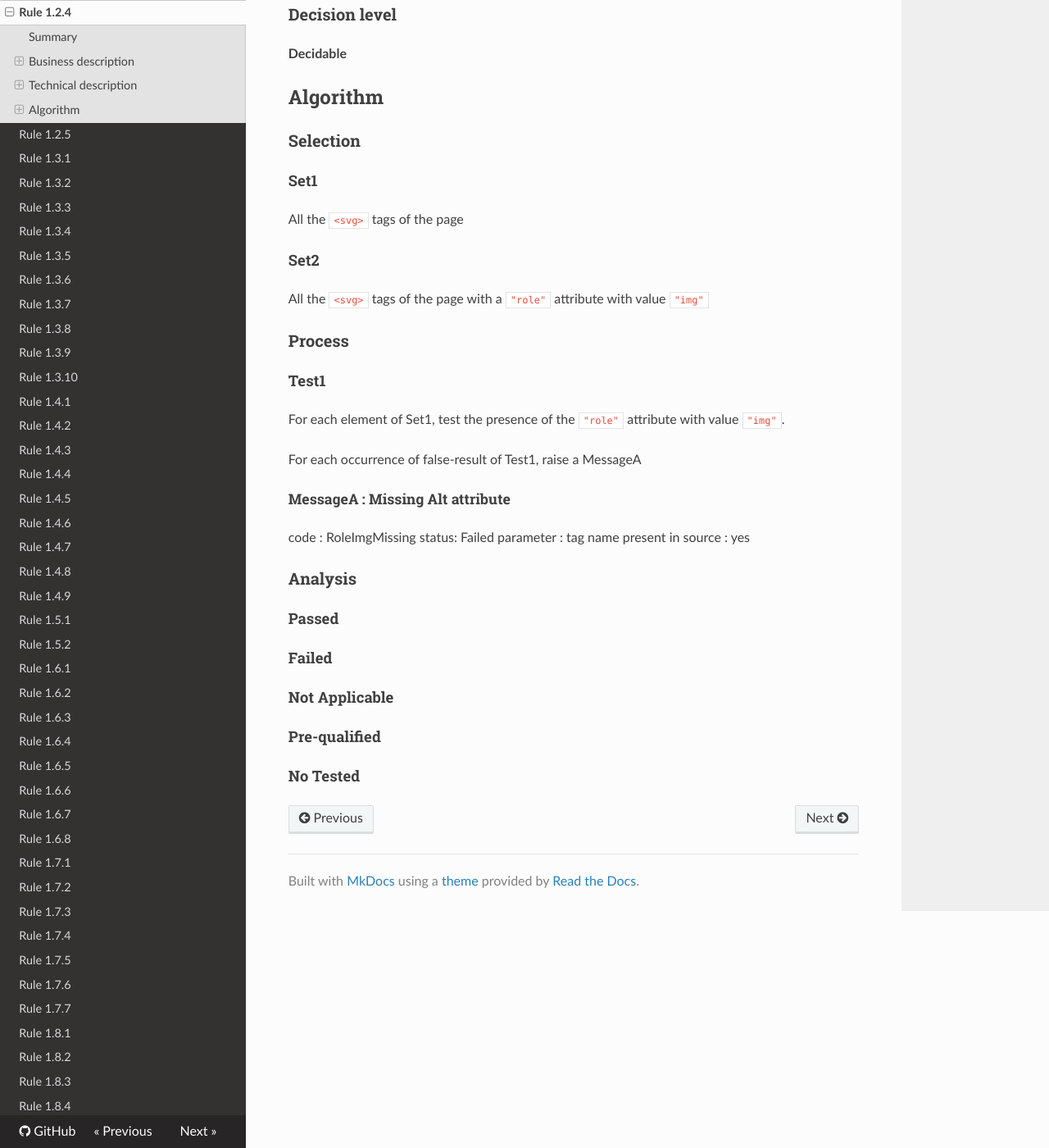
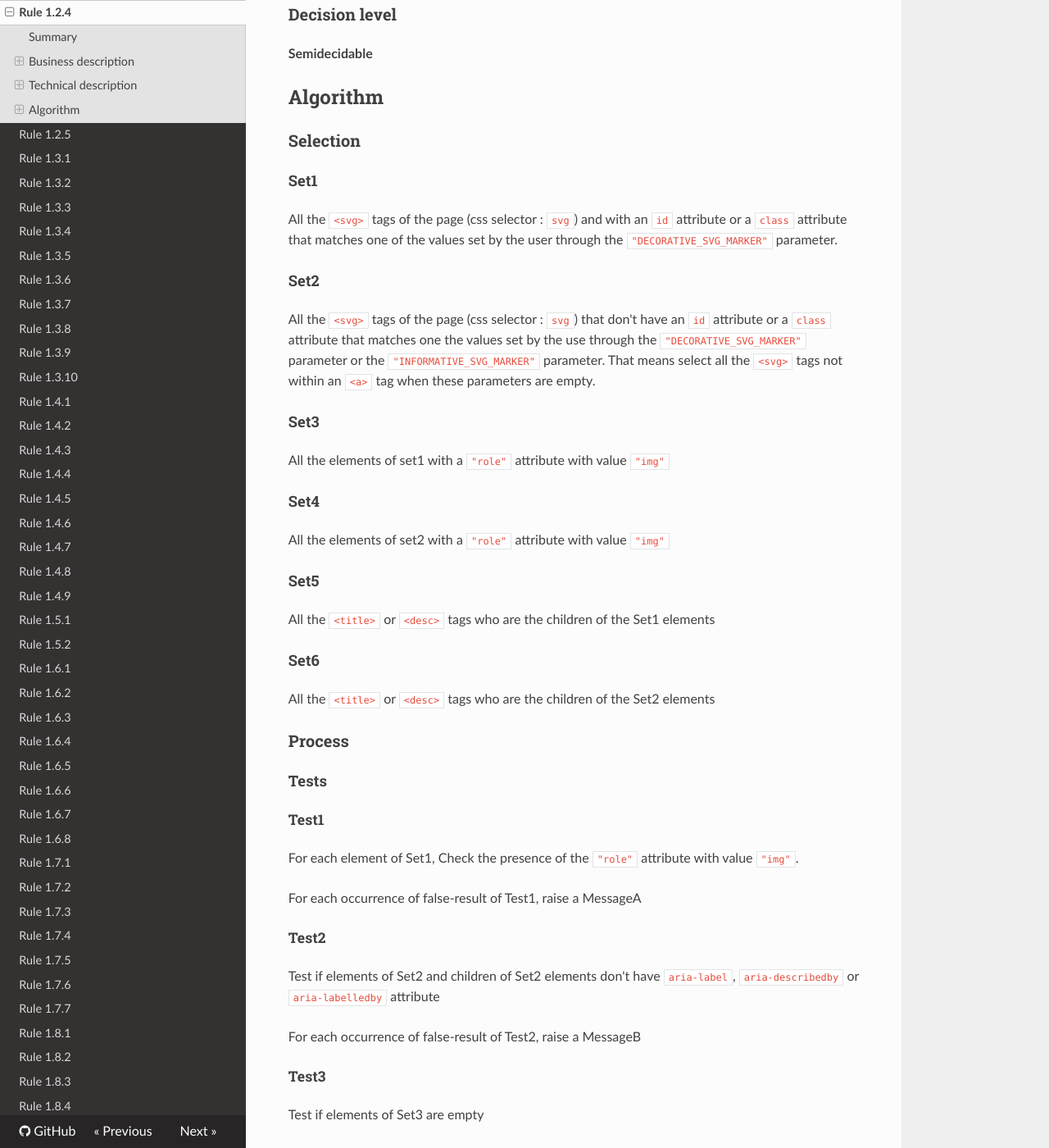
Before and after one commit to Tanaguru/Tanaguru-rules-RGAA-3-doc, an MkDocs documentation site: the page built from docs/Rule-1-2-4.md, in a window 1280 px wide and 1400 px high, scrolled down 1086 px. Shown: the whole window at 82% size. Built offline with MkDocs 1.6.1, drawn with Linux system fonts in a browser that asks for light colours; nearby versions of some CDN libraries; old or Windows-style settings are respelled for this version of MkDocs; some of the changed text lies outside the part shown.

Commit message:
Update Rule-1-2-4.md

```diff
--- a/docs/Rule-1-2-4.md
+++ b/docs/Rule-1-2-4.md
@@ -35,7 +35,7 @@ Chaque image vectorielle de d&eacute;coration (balise `<svg>`) non porteuse d'in
 
 ### Decision level
 
-**Decidable**
+**Semidecidable**
 
 ## Algorithm
 
@@ -43,35 +43,96 @@ Chaque image vectorielle de d&eacute;coration (balise `<svg>`) non porteuse d'in
 
 #### Set1
 
-All the `<svg>` tags of the page
+All the `<svg>` tags of the page (css selector : `svg`) and with an `id` attribute or a `class` attribute that matches one of the values set by the user through the `"DECORATIVE_SVG_MARKER"` parameter.
 
 #### Set2
 
-All the `<svg>` tags of the page with a `"role"` attribute with value `"img"`
+All the `<svg>` tags of the page (css selector : `svg`) that don't have an `id` attribute or a `class` attribute that matches one the values set by the use through the `"DECORATIVE_SVG_MARKER"` parameter or the `"INFORMATIVE_SVG_MARKER"` parameter.
+That means select all the `<svg>` tags not within an `<a>` tag when these parameters are empty.
+
+#### Set3
+
+All the elements of set1 with a `"role"` attribute with value `"img"`
+
+#### Set4
+
+All the elements of set2 with a `"role"` attribute with value `"img"`
+
+#### Set5
+
+All the `<title>` or  `<desc>` tags who are the children of the Set1 elements
+
+#### Set6
+
+All the `<title>` or  `<desc>` tags who are the children of the Set2 elements
 
 ### Process
 
-#### Test1
+#### Tests
 
-For each element of Set1, test the presence of the `"role"` attribute with value `"img"`.
+##### Test1
+
+For each element of Set1, Check the presence of the `"role"` attribute with value `"img"`.
 
 For each occurrence of false-result of Test1, raise a MessageA
 
-##### MessageA : Missing Alt attribute
+##### Test2
 
-code : RoleImgMissing
-status: Failed
-parameter : tag name
-present in source : yes
+Test if elements of Set2 and children of Set2 elements don't have `aria-label`, `aria-describedby` or `aria-labelledby` attribute
+
+For each occurrence of false-result of Test2, raise a MessageB
+
+##### Test3
+
+Test if elements of Set3 are empty
+
+For each occurrence of false-result of Test3, raise a MessageC
+
+##### Test4
+
+Test if elements of Set2 and children of Set2 elements don't have `title` attribute
+
+For each occurrence of false-result of Test4, raise a MessageD
+
+#### Messages
+
+##### MessageA : Suspected decorative svg Missing role img attribute
+
+-    code : SuspectedDecorativeSvgRoleImgMissing
+-    status: NMI
+-    parameter : tag name
+-    present in source : yes
+
+##### MessageB : Suspected decorative svg or children with `aria-label`, `aria-describedby` or `aria-labelledby` attribute
+
+-    code : SuspectedDecorativeSvgWithNotEmptyAriaAttribute
+-    status: NMI
+-    case : For each element returning false in Test2
+-    parameter : tag name
+-    present in source : yes
+
+##### MessageC : Suspected decorative svg with not empty `<title>` or  `<desc>` tags
+
+-    code : SuspectedDecorativeSvgWithNotEmptyTitleOrDescTags
+-    status: NMI
+-    case : For each element returning false in Test3
+-    parameter : tag name
+-    present in source : yes
+
+##### MessageD : Suspected decorative svg or children with `title` attribute
+
+-    code : SuspectedDecorativeSvgWithTitleAttribute
+-    status: NMI
+-    case : For each element returning false in Test4
+-    parameter : tag name
+-    present in source : yes
 
 ### Analysis
 
-#### Passed
+#### Not Applicable
 
-#### Failed
-
-#### Not Applicable
+The page has no `<svg>` tag (Set1 is empty)
 
 #### Pre-qualified
 
-#### No Tested
+In all other cases
```
